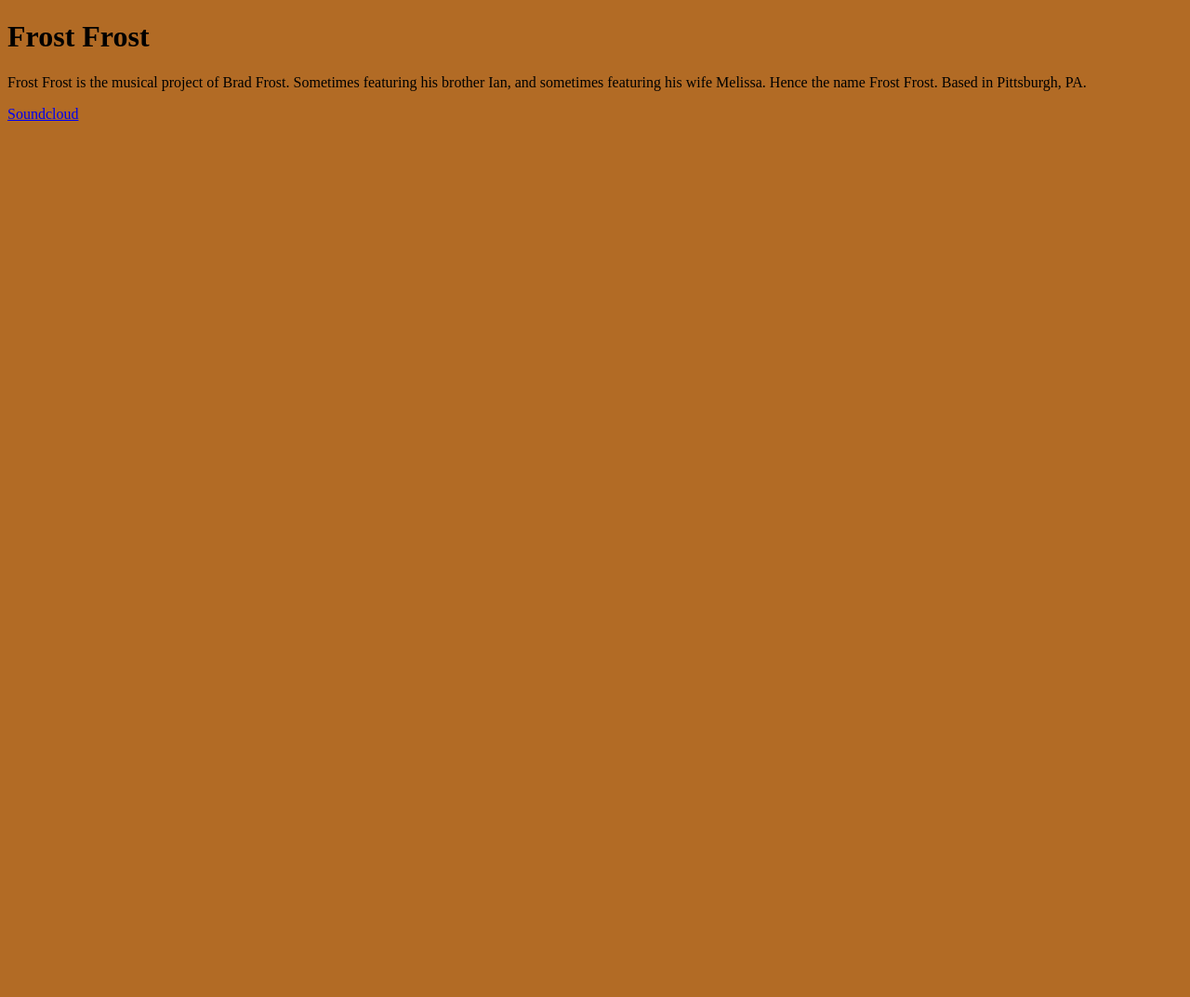
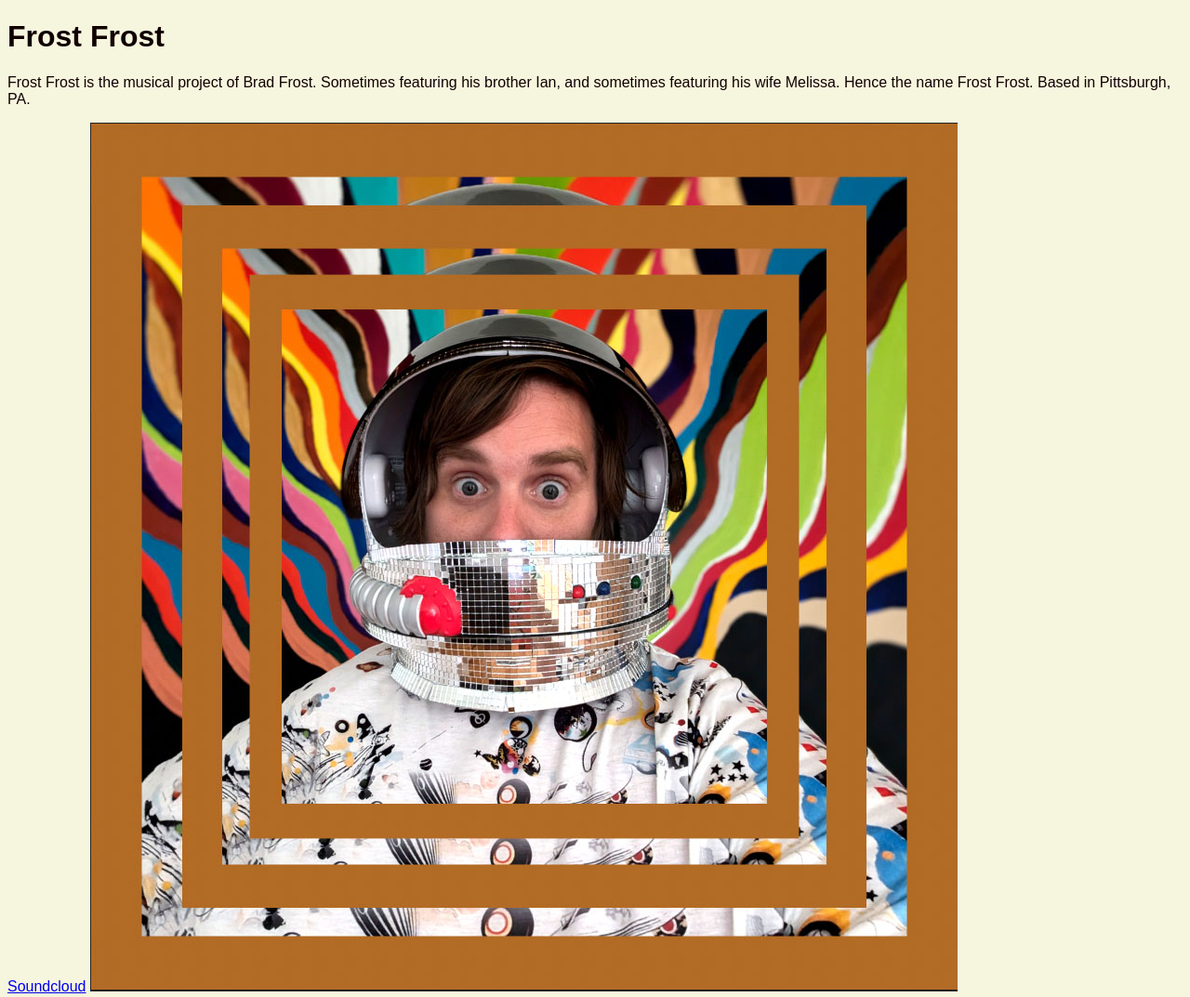
Before and after one commit to bradfrost/frost-frost-website, a plain HTML site: page index.html in a window 1280 px wide. Shown: the whole page at 93% size. Before the commit the page ends 800 px from the top, so only its background shows below. Drawn offline with Linux system fonts and the light colour scheme.

Commit message:
Add image; style updates

```diff
--- a/index.html
+++ b/index.html
@@ -11,6 +11,8 @@
     <p>Frost Frost is the musical project of Brad Frost. Sometimes featuring his brother Ian, and sometimes featuring his wife Melissa. Hence the name Frost Frost. Based in Pittsburgh, PA.</p>
     <a href="https://soundcloud.com/frostfrost-1">Soundcloud</a>
 
+    <img src="./images/square-recursion.jpg" alt="Frost Frost album art featuring Brad wearing a disco ball helmet with colored lines behind him." />
+
 
 </body>
 </html>
--- a/styles.css
+++ b/styles.css
@@ -3,9 +3,17 @@
 }
 
 :root {
+    /* Design tokens */
     --color-orange: #b26b25;
+    --color-cream: #f6f5de;
+    --color-cream-dark: #efeed4;
+    --color-brown: #110000;
+    --color-blue-light: #66ccff;
+    --color-blue-dark: #006699;
 }
 
 body {
-    background: var(--color-orange);
+    background: var(--color-cream);
+    color: var(--color-brown);
+    font-family: sans-serif;
 }
```
Also changed, not shown: images/square-recursion.jpg (added), 1 other file.
